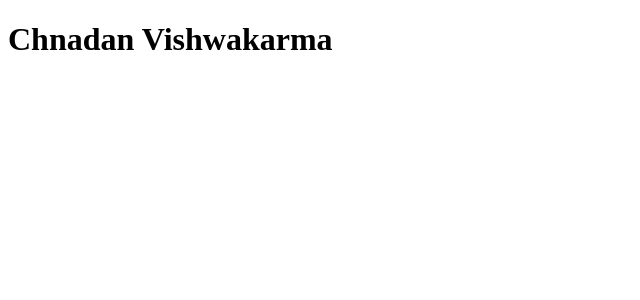
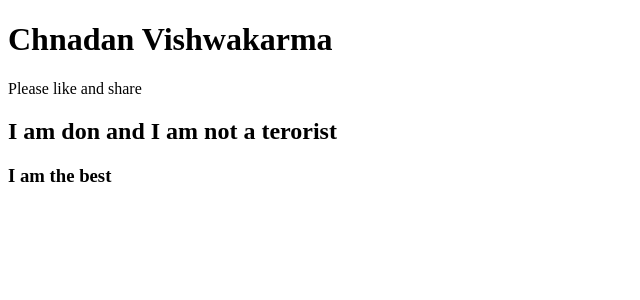
Before and after one commit to WildDragonDot/Reactlearn, a React (Create React App) app: page / in a window 1280 px wide. Shown: the top 300 px of the page, without its empty margins (0-640 px from the left). Built offline with nearby package versions, Linux system fonts and the light colour scheme.

Commit message:
add all changes

```diff
--- a/src/index.js
+++ b/src/index.js
@@ -3,7 +3,11 @@ import ReactDOM from 'react-dom';
 
 
 ReactDOM.render(
-  <h1>Chnadan Vishwakarma</h1>, //this is jSx not a html//
-
+  [
+  <h1>Chnadan Vishwakarma</h1>,
+  <p>Please like and share</p>,
+  <h2>I am don and I am not a terorist</h2>,
+  <h3>I am the best</h3>
+  ],
   document.getElementById('root')
 );
```
